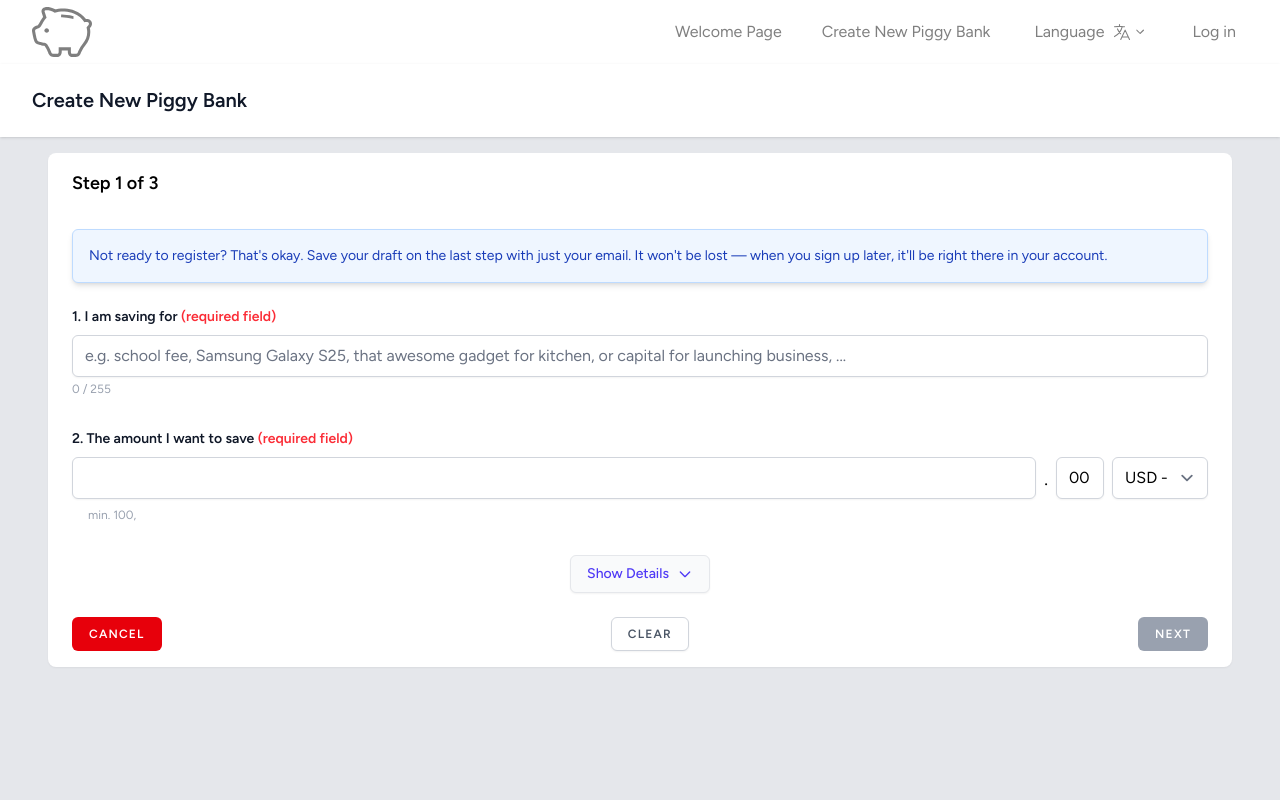
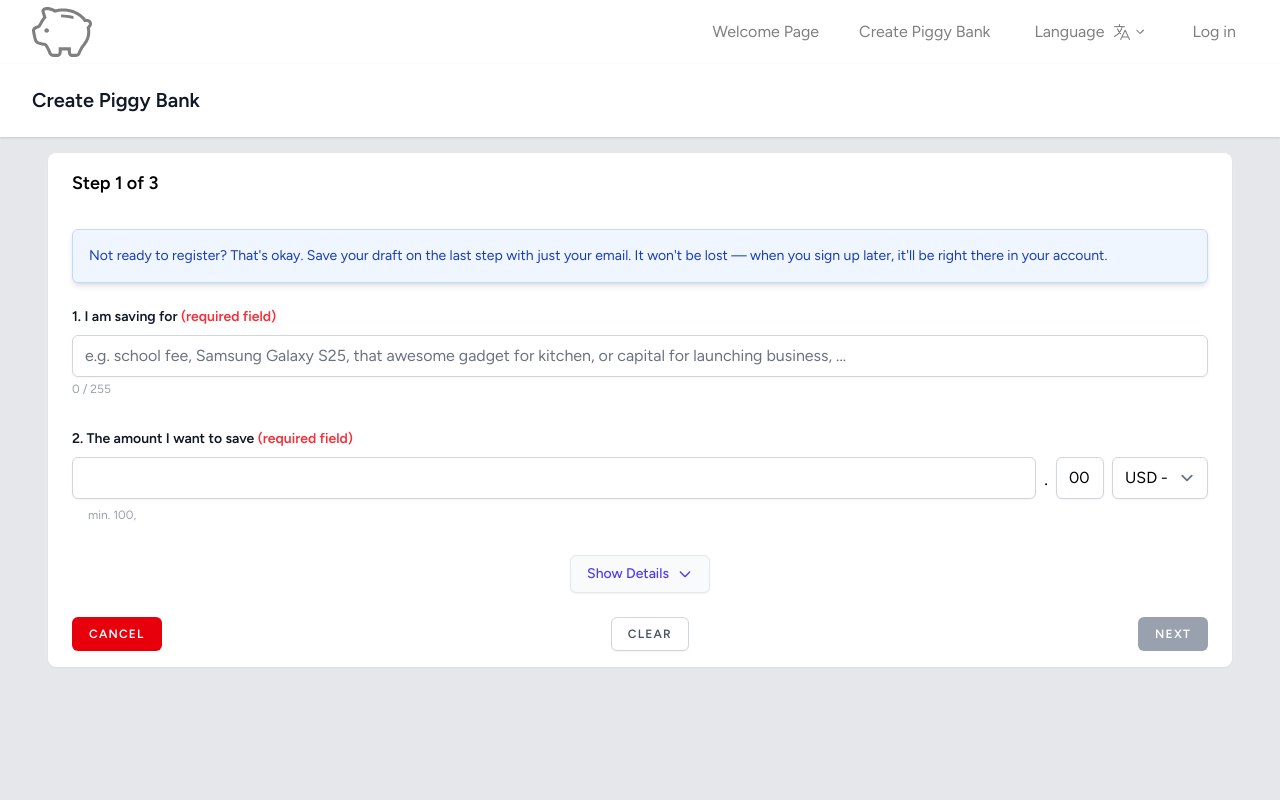
Before and after one commit to Ubeydu/akluma-your-smart-piggy-bank, a Laravel app: page /en/create-piggy-bank/step-1 in a window 1280 px wide. Run offline with Laravel 12, Linux system fonts and the light colour scheme; style sheets or scripts are compiled from the project's sources.

Commit message:
change label to create piggy bank

```diff
--- a/lang/fr.json
+++ b/lang/fr.json
@@ -222,7 +222,8 @@
   "Never registered?": "Jamais inscrit ?",
   "or": "ou",
   "saving_goal_reach_date": "Date d'atteinte de l'objectif d'épargne",
-  "Create New Piggy Bank": "Créer une nouvelle tirelire",
+  "Create Piggy Bank": "Créer une tirelire",
+  "Create": "Créer",
   "Step 1 of 3": "Étape 1 sur 3",
   "Step 2 of 3": "Étape 2 sur 3",
   "Step 3 of 3": "Étape 3 sur 3",
--- a/lang/tr.json
+++ b/lang/tr.json
@@ -74,7 +74,8 @@
   "Cancel": "Vazgeç",
   "Mark as Saved": "Birikimi Kaydet",
   "How much did you save?": "Ne kadar biriktirdin?",
-  "Create New Piggy Bank": "Yeni Kumbara Oluştur",
+  "Create Piggy Bank": "Kumbara Oluştur",
+  "Create": "Oluştur",
   "Step 1 of 3": "Adım 1 - 3",
   "Step 2 of 3": "Adım 2 - 3",
   "Step 3 of 3": "Adım 3 - 3",
--- a/resources/views/components/unauthenticated-header.blade.php
+++ b/resources/views/components/unauthenticated-header.blade.php
@@ -16,7 +16,7 @@
                     </a>
 
                     <a href="{{ localizedRoute('localized.create-piggy-bank.step-1') }}" class="rounded-md px-3 py-2 text-black/50 ring-1 ring-transparent transition hover:text-black/70 focus:outline-hidden focus-visible:ring-[#FF2D20]">
-                        {{ __('Create New Piggy Bank') }}
+                        {{ __('Create Piggy Bank') }}
                     </a>
 
                     <div class="custom-language-dropdown">
@@ -60,7 +60,7 @@
                 {{ __('Welcome') }}
             </x-responsive-nav-link>
             <x-responsive-nav-link :href="localizedRoute('localized.create-piggy-bank.step-1')" :active="request()->routeIs('create-piggy-bank.*')">
-                {{ __('Create New Piggy Bank') }}
+                {{ __('Create Piggy Bank') }}
             </x-responsive-nav-link>
             @auth
                 <x-responsive-nav-link :href="localizedRoute('localized.dashboard')" :active="request()->routeIs('dashboard')">
--- a/resources/views/create-piggy-bank/common/step-1.blade.php
+++ b/resources/views/create-piggy-bank/common/step-1.blade.php
@@ -1,7 +1,7 @@
 <x-app-layout>
     <x-slot name="header">
         <h2 class="font-semibold text-xl text-gray-900 leading-tight">
-            {{ __('Create New Piggy Bank') }}
+            {{ __('Create Piggy Bank') }}
         </h2>
     </x-slot>
 
--- a/resources/views/create-piggy-bank/common/step-2.blade.php
+++ b/resources/views/create-piggy-bank/common/step-2.blade.php
@@ -1,7 +1,7 @@
 <x-app-layout>
     <x-slot name="header">
         <h2 class="font-semibold text-xl text-gray-900 leading-tight">
-            {{ __('Create New Piggy Bank') }}
+            {{ __('Create Piggy Bank') }}
         </h2>
     </x-slot>
 
--- a/resources/views/create-piggy-bank/enter-saving-amount/step-3.blade.php
+++ b/resources/views/create-piggy-bank/enter-saving-amount/step-3.blade.php
@@ -1,7 +1,7 @@
 <x-app-layout>
     <x-slot name="header">
         <h2 class="font-semibold text-xl text-gray-900 leading-tight">
-            {{ __('Create New Piggy Bank') }}
+            {{ __('Create Piggy Bank') }}
         </h2>
     </x-slot>
 
--- a/resources/views/create-piggy-bank/enter-saving-amount/summary.blade.php
+++ b/resources/views/create-piggy-bank/enter-saving-amount/summary.blade.php
@@ -3,7 +3,7 @@
     {{--    @if(request()->has('debug')) @dump(session()->all()) @endif--}}
     <x-slot name="header">
         <h2 class="font-semibold text-xl text-gray-900 leading-tight">
-            {{ __('Create New Piggy Bank') }}
+            {{ __('Create Piggy Bank') }}
         </h2>
     </x-slot>
 
@@ -286,11 +286,11 @@
                                         @csrf
                                         @if($activePiggyBanksCount >= $maxActivePiggyBanks)
                                             <x-primary-button type="button" disabled class="w-[200px] sm:w-auto justify-center opacity-50 cursor-not-allowed">
-                                                {{ __('Create New Piggy Bank') }}
+                                                {{ __('Create Piggy Bank') }}
                                             </x-primary-button>
                                         @else
                                             <x-primary-button type="submit" class="w-[200px] sm:w-auto justify-center">
-                                                {{ __('Create New Piggy Bank') }}
+                                                {{ __('Create Piggy Bank') }}
                                             </x-primary-button>
                                         @endif
                                     </form>
--- a/resources/views/create-piggy-bank/pick-date/step-3.blade.php
+++ b/resources/views/create-piggy-bank/pick-date/step-3.blade.php
@@ -13,7 +13,7 @@
 <x-app-layout>
     <x-slot name="header">
         <h2 class="font-semibold text-xl text-gray-900 leading-tight">
-            {{ __('Create New Piggy Bank') }}
+            {{ __('Create Piggy Bank') }}
         </h2>
     </x-slot>
 
--- a/resources/views/create-piggy-bank/pick-date/summary.blade.php
+++ b/resources/views/create-piggy-bank/pick-date/summary.blade.php
@@ -2,7 +2,7 @@
 {{--    @if(request()->has('debug')) @dump(session()->all()) @endif--}}
     <x-slot name="header">
         <h2 class="font-semibold text-xl text-gray-900 leading-tight">
-            {{ __('Create New Piggy Bank') }}
+            {{ __('Create Piggy Bank') }}
         </h2>
     </x-slot>
 
@@ -303,11 +303,11 @@
                                         @csrf
                                         @if($activePiggyBanksCount >= $maxActivePiggyBanks)
                                             <x-primary-button type="button" disabled class="w-[200px] sm:w-auto justify-center opacity-50 cursor-not-allowed">
-                                                {{ __('Create New Piggy Bank') }}
+                                                {{ __('Create Piggy Bank') }}
                                             </x-primary-button>
                                         @else
                                             <x-primary-button type="submit" class="w-[200px] sm:w-auto justify-center">
-                                                {{ __('Create New Piggy Bank') }}
+                                                {{ __('Create Piggy Bank') }}
                                             </x-primary-button>
                                         @endif
                                     </form>
--- a/resources/views/draft-piggy-banks/index.blade.php
+++ b/resources/views/draft-piggy-banks/index.blade.php
@@ -6,7 +6,7 @@
             </h2>
             <a href="{{ localizedRoute('localized.create-piggy-bank.step-1') }}"
                class="bg-blue-600 hover:bg-blue-700 text-white font-medium py-2 px-4 rounded-md">
-                <span class="hidden sm:inline">{{ __('Create New Piggy Bank') }}</span>
+                <span class="hidden sm:inline">{{ __('Create Piggy Bank') }}</span>
                 <span class="sm:hidden">{{ __('Create') }}</span>
             </a>
         </div>
--- a/resources/views/layouts/navigation.blade.php
+++ b/resources/views/layouts/navigation.blade.php
@@ -42,7 +42,7 @@
 
                         <x-nav-link href="{{ \App\Helpers\RouteHelper::localizedRoute('localized.create-piggy-bank.step-1') }}"
                                     :active="request()->routeIs('localized.create-piggy-bank.*')">
-                        {{ __('Create New Piggy Bank') }}
+                        {{ __('Create Piggy Bank') }}
                         </x-nav-link>
                         <x-nav-link href="{{ \App\Helpers\RouteHelper::localizedRoute('localized.welcome') }}"
                                     :active="request()->routeIs('localized.welcome')">
@@ -163,7 +163,7 @@
 
                 <x-responsive-nav-link href="{{ \App\Helpers\RouteHelper::localizedRoute('localized.create-piggy-bank.step-1') }}"
                                        :active="request()->routeIs('localized.create-piggy-bank.*')">
-                    {{ __('Create New Piggy Bank') }}
+                    {{ __('Create Piggy Bank') }}
                 </x-responsive-nav-link>
 
             <x-responsive-nav-link href="{{ \App\Helpers\RouteHelper::localizedRoute('localized.welcome') }}"
--- a/resources/views/piggy-banks/index.blade.php
+++ b/resources/views/piggy-banks/index.blade.php
@@ -6,7 +6,7 @@
             </h2>
             <a href="{{ localizedRoute('localized.create-piggy-bank.step-1') }}"
                class="bg-blue-600 hover:bg-blue-700 text-white font-medium py-2 px-4 rounded-md">
-                <span class="hidden sm:inline">{{ __('Create New Piggy Bank') }}</span>
+                <span class="hidden sm:inline">{{ __('Create Piggy Bank') }}</span>
                 <span class="sm:hidden">{{ __('Create') }}</span>
             </a>
         </div>
--- a/resources/views/welcome.blade.php
+++ b/resources/views/welcome.blade.php
@@ -97,7 +97,7 @@
                                         href="{{ localizedRoute('localized.create-piggy-bank.step-1') }}"
                                     class="rounded-md px-3 py-2 text-black/50 ring-1 ring-transparent transition hover:text-black/70 focus:outline-hidden focus-visible:ring-[#FF2D20]"
                                     >
-                                    {{ __('Create New Piggy Bank') }}
+                                    {{ __('Create Piggy Bank') }}
                                     </a>
 
 
@@ -173,7 +173,7 @@
 
                                 <x-responsive-nav-link href="{{ localizedRoute('localized.create-piggy-bank.step-1') }}"
                                                        :active="request()->routeIs('create-piggy-bank.*')">
-                                    {{ __('Create New Piggy Bank') }}
+                                    {{ __('Create Piggy Bank') }}
                                 </x-responsive-nav-link>
                                 @auth
                                     <x-responsive-nav-link :href="localizedRoute('localized.dashboard')"
```
